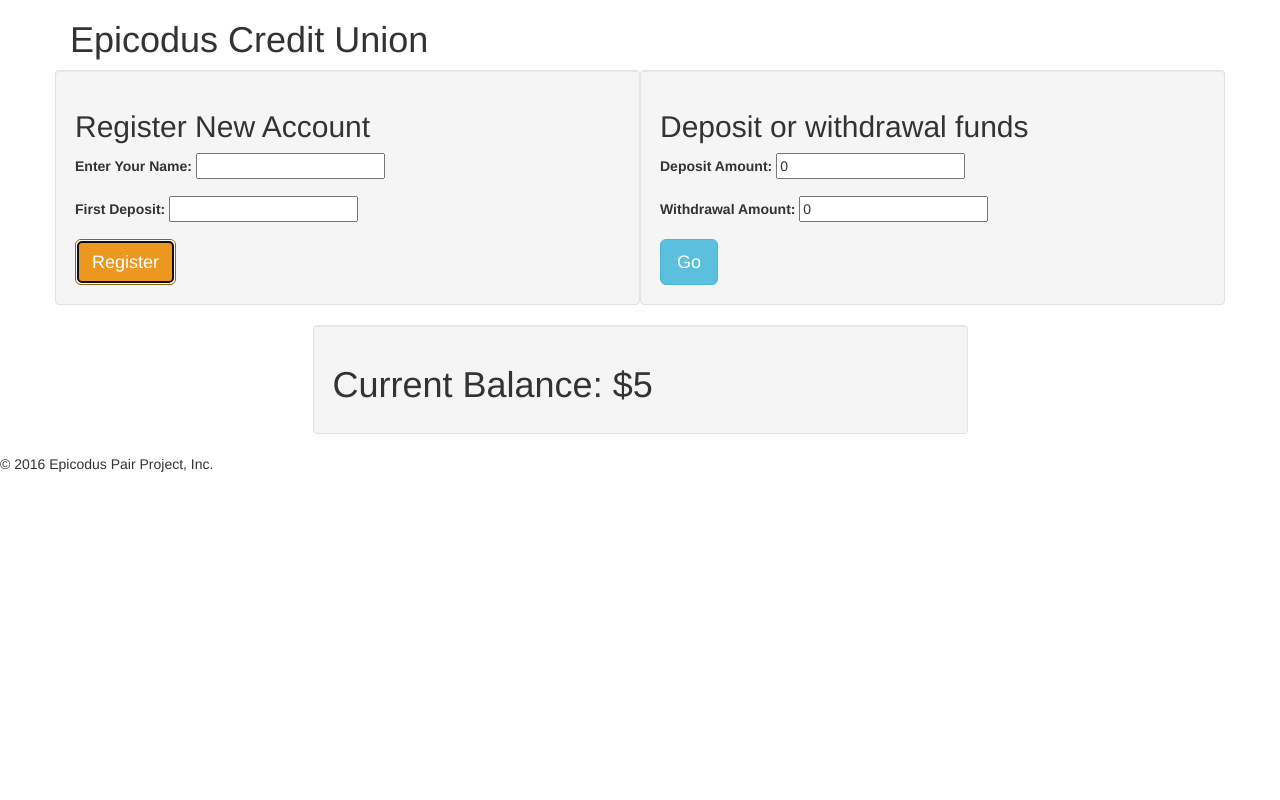
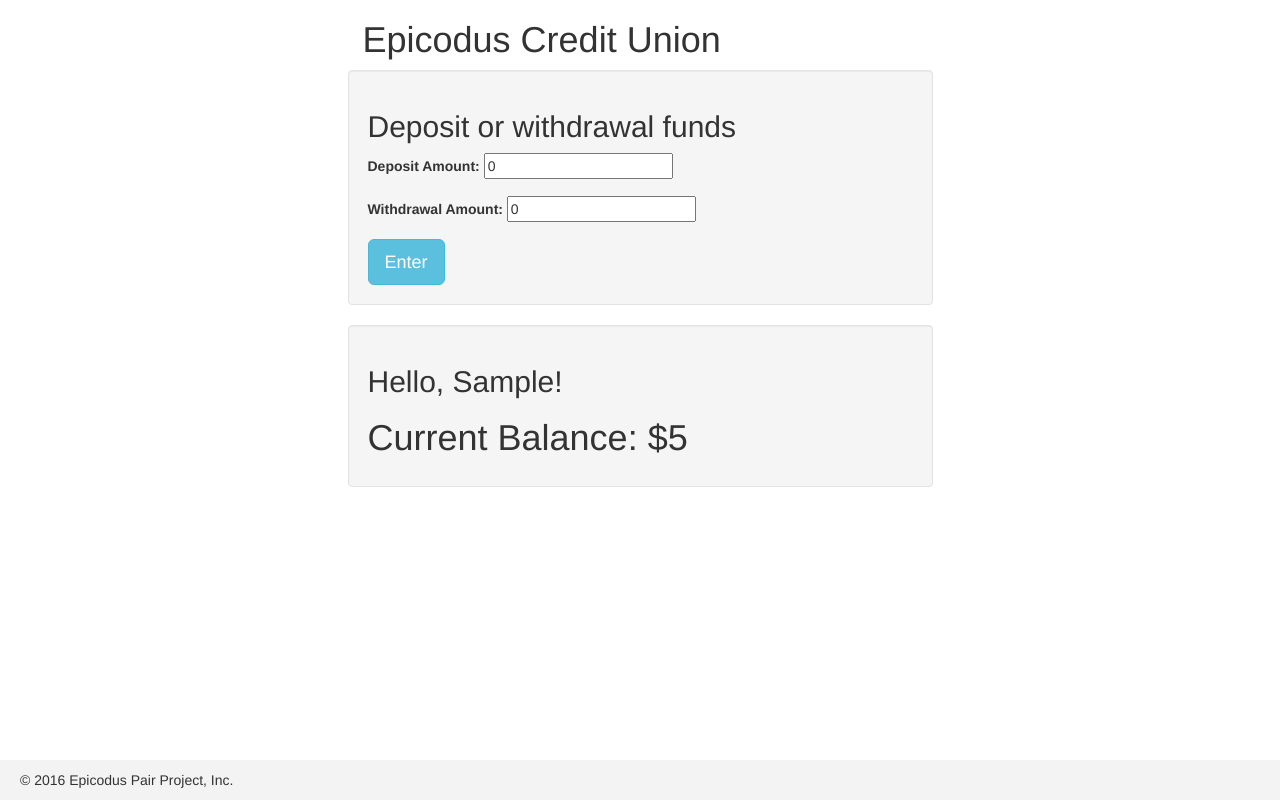
Before and after one commit to BrianHGrant/bank-account, a plain HTML site: page index.html in a window 1280 px wide. Both pictures are taken after typing "Sample", "5" into the empty fields and a click on the button "Register". Drawn offline with Linux system fonts and the light colour scheme.

Commit message:
update form validation to inline error messages.

```diff
--- a/css/styles.css
+++ b/css/styles.css
@@ -1,3 +1,17 @@
-#output {
+#output, #transaction,  #help-block-name, #help-block-deposit{
   display: none;
 }
+
+.help-block {
+  color: red;
+}
+
+footer {
+   background-color: #F3F3F3;
+   padding-top: 10px;
+   padding-bottom: 0px;
+   padding-left: 20px;
+   position:fixed;
+   bottom:0;
+   width:100%;
+}
--- a/index.html
+++ b/index.html
@@ -20,24 +20,28 @@
 
   <body>
     <div class="container">
-      <header>
-        <h1>Epicodus Credit Union</h1>
-      </header>
       <div class="row">
-        <div class="col-md-6 well">
+        <div class="col-md-6 col-md-offset-3">
+          <header>
+            <h1>Epicodus Credit Union</h1>
+          </header>
+        </div>
+      </div>
+      <div class="row">
+        <div class="col-md-6 col-md-offset-3 well" id="register">
           <h2>Register New Account</h2>
           <form id="new-account">
-            <div class="form-group">
+            <div class="form-group" id="name-register">
               <label for="userName">Enter Your Name:</label>
-              <input type="text" id="user-name">
+              <input type="text" id="user-name"><span id="help-block-name" class="help-block">Enter valid name!</span>
             </div>
           <div class="form-group">
             <label for="">First Deposit:  </label>
-            <input type="number" id="first-deposit">
+            <input type="number" id="first-deposit"><span id="help-block-deposit" class="help-block">Enter deposit amount!</span>
           </div>
           <button type="submit" class="btn btn-lg btn-warning" id="user-register">Register</button>
         </div>
-        <div class="col-md-6 well">
+        <div class="col-md-6 col-md-offset-3 well" id="transaction">
           <h2>Deposit or withdrawal funds</h2>
           <div class="form-group">
             <label for="">Deposit Amount:    </label>
@@ -47,18 +51,18 @@
             <label for="">Withdrawal Amount: </label>
             <input type="number" id="withdrawal" min="0" value="0">
           </div>
-          <button type="button" class="btn btn-lg btn-info" id="deposit-withdrawal">Go</button>
+          <button type="button" class="btn btn-lg btn-info" id="deposit-withdrawal">Enter</button>
         </div>
 
         </div>
 
-        </div>
+
 
         </form>
         <div id="output">
         <div class="row">
           <div class="col-md-6 col-md-offset-3 well">
-
+              <h2>Hello, <span id="welcome"></span>!</h2>
               <h1>Current Balance: $<span id="account-balance"></span></h1>
             </div>
           </div>
--- a/js/scripts.js
+++ b/js/scripts.js
@@ -20,11 +20,17 @@ $(document).ready(function(){
     var accountName = $("#user-name").val();
     var initialDeposit = parseInt($("#first-deposit").val());
     if (!accountName) {
-       alert("Please enter a name.");
+       $("#help-block-name").show();
     } else if (!initialDeposit) {
-      alert("Please enter a deposit.");
+       $("#help-block-deposit").show();
     } else {
       newUserAccount = new Account(accountName, initialDeposit);
+      $("#user-register").remove();
+      $("#register").hide();
+      $("#transaction").show();
+      $("#output").show();
+      $("#account-balance").text(newUserAccount.balance);
+      $("#welcome").text(newUserAccount.name);
     }
 
     $("#deposit-withdrawal").click(function(){
@@ -32,21 +38,17 @@ $(document).ready(function(){
       var accountWithdrawal = parseInt($("#withdrawal").val());
       if (!accountDeposit) {
          accountDeposit = 0;
-      } else if (!accountWithdrawal) {
+      }
+      if (!accountWithdrawal) {
         accountWithdrawal = 0;
       }
       newUserAccount.add(accountDeposit);
       newUserAccount.subtract(accountWithdrawal);
       $("#account-balance").text(newUserAccount.balance);
-      console.log(newUserAccount.balance)
       $("#withdrawal").val(0);
       $("#deposit").val(0);
     });
-      $("#output").show();
-      $("#account-balance").text(newUserAccount.balance);
 
-    console.log(newUserAccount);
-    // $('#output').text(output);
     $("#new-account")[0].reset();
   });
 });
```
